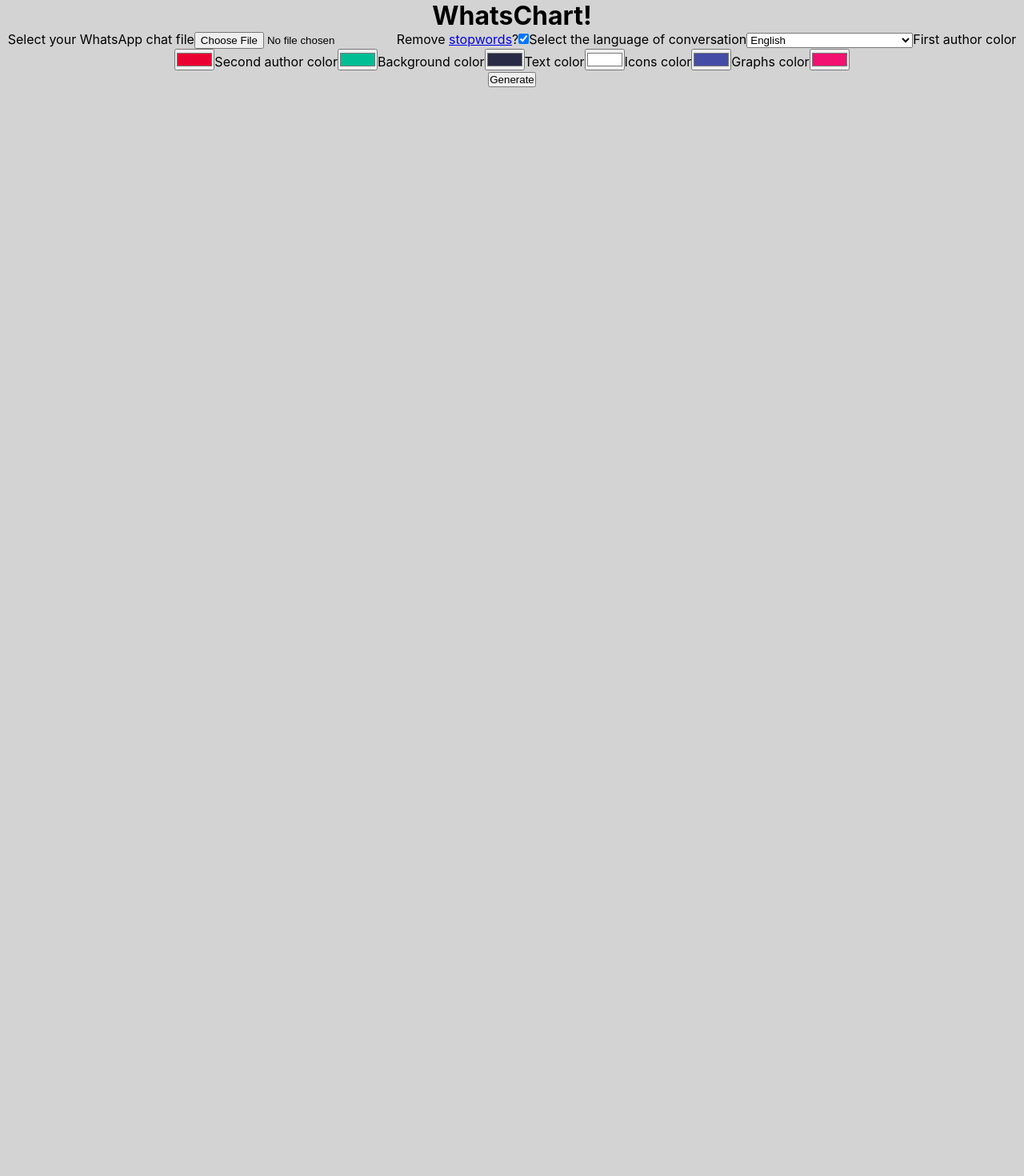
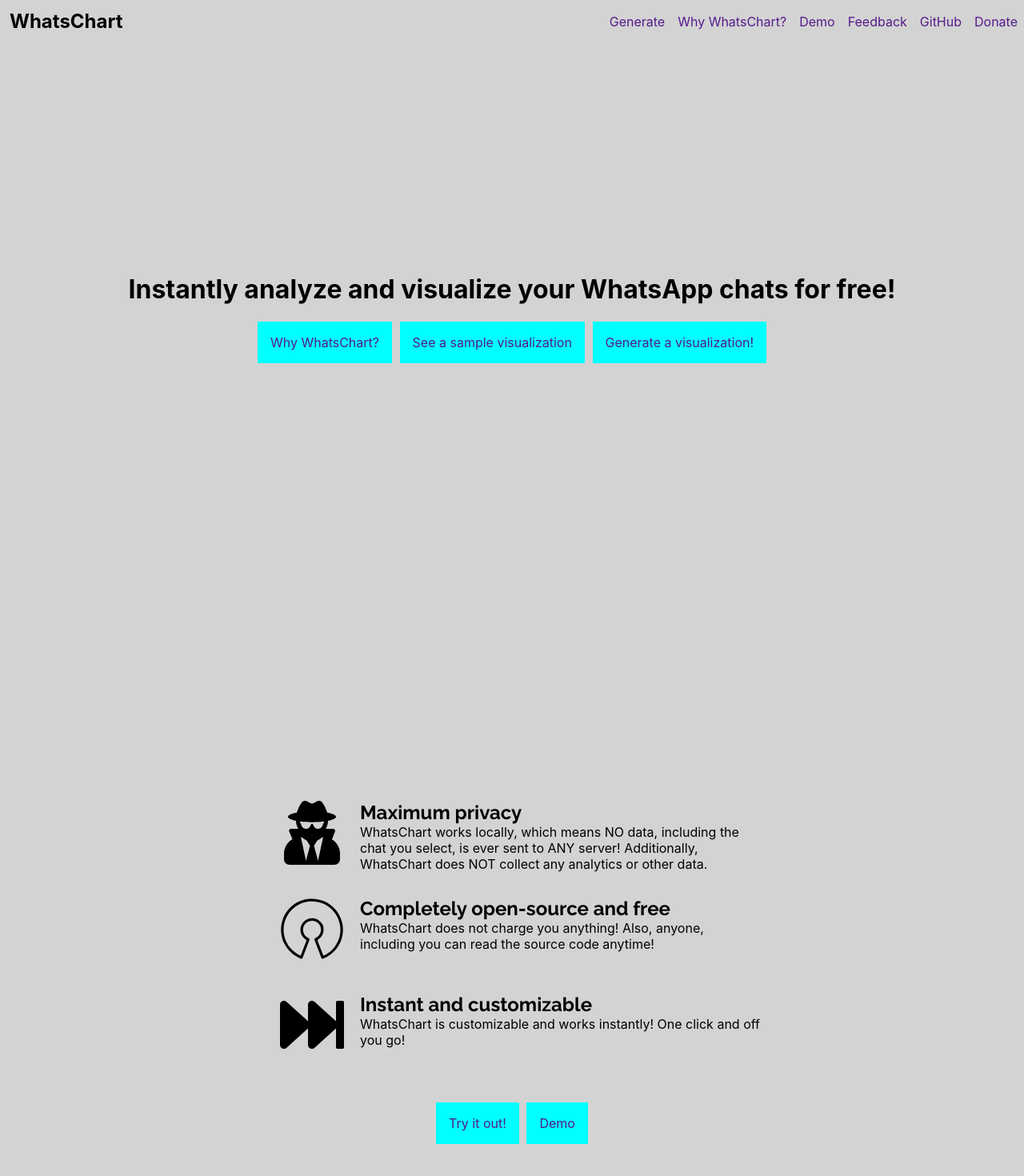
Before and after one commit to bhumitattarde/WhatsChart, a React (Create React App) app: page / in a window 1280 px wide. Shown: the top 1470 px of the page at 80% size. Before the commit the page ends 800 px from the top, so only its background shows below. Built offline with nearby package versions, Linux system fonts and the light colour scheme; what stopword would draw is missing.

Commit message:
Added UI

```diff
--- a/package.json
+++ b/package.json
@@ -4,6 +4,7 @@
   "private": true,
   "dependencies": {
     "@fortawesome/fontawesome-svg-core": "^1.2.35",
+    "@fortawesome/free-brands-svg-icons": "^5.15.3",
     "@fortawesome/free-regular-svg-icons": "^5.15.3",
     "@fortawesome/free-solid-svg-icons": "^5.15.3",
     "@fortawesome/react-fontawesome": "^0.1.14",
--- a/src/App.css
+++ b/src/App.css
@@ -1,18 +1,54 @@
-*{
+* {
   box-sizing: border-box;
   margin: 0;
   padding: 0;
 }
 
-body{
+body {
   background-color: lightgray;
-  display:flex;
+  display: flex;
   flex-direction: column;
   justify-content: center;
   align-items: center;
   text-align: center;
 }
 
-h1{
-  text-align: center;
+ul > li {
+  list-style: none;
 }
+
+a {
+  text-decoration: none;
+}
+
+.page {
+  width: 100vw;
+  height: 100vh;
+  display: flex;
+  flex-direction: column;
+  justify-content: center;
+  align-items: center;
+  padding: 0 1em;
+}
+
+.linksList {
+  display: flex;
+  flex-direction: row;
+  justify-content: center;
+  align-items: center;
+  flex-wrap: wrap;
+  margin-top: 1em;
+}
+
+.linksList > li {
+  margin: 0.3em;
+}
+
+.button {
+  display: flex;
+  justify-content: center;
+  align-items: center;
+  padding: 1em;
+  background-color: aqua;
+  color: brown;
+}
--- a/src/App.js
+++ b/src/App.js
@@ -1,7 +1,11 @@
 import React from "react";
 
 import WhatsChart from "./components/whatschart.js";
+import WhyWhatschart from "./components/whyWhatschart.js";
+import MainPage from "./components/mainpage.js";
+import NavBar from "./components/navbar.js";
 import FileForm from "./components/form.js";
+
 import "./App.css";
 
 class App extends React.Component {
@@ -11,13 +15,13 @@
       showChart: false,
     };
 
+    // member variables
+    this.config = {};
+    this.stats = {};
+
     // `this` bindings
     this.formSubmitCallback = this.formSubmitCallback.bind(this);
     this.showChart = this.showChart.bind(this);
-
-    // member variables
-    this.config = {};
-    this.stats = {};
   }
 
   formSubmitCallback(stats, config) {
@@ -36,7 +40,9 @@
   render() {
     return (
       <div>
-        <h1>WhatsChart!</h1>
+        <NavBar />
+        <MainPage />
+        <WhyWhatschart />
 
         <FileForm
           submitCallback={this.formSubmitCallback}
@@ -44,14 +50,14 @@
           chartVisible={this.state.showChart}
         />
 
-        {this.state.showChart && (
+        {/* {this.state.showChart && (
           <WhatsChart
             author1={this.stats.author1}
             author2={this.stats.author2}
             combined={this.stats.combined}
             config={this.config}
           />
-        )}
+        )} */}
       </div>
     );
   }
--- /dev/null
+++ b/src/components/mainpage.css
@@ -0,0 +1,6 @@
+.mainHeading {
+  margin: 0 2em;
+}
+
+.pageHeading {
+}
--- /dev/null
+++ b/src/components/mainpage.js
@@ -0,0 +1,26 @@
+import React from "react";
+
+import "./mainpage.css";
+
+const MainPage = (props) => (
+  <header id="mainPage" className="page">
+    <div className="mainHeading">
+      {/* <h1>WhatsChart</h1> */}
+      <h1>Instantly analyze and visualize your WhatsApp chats for free!</h1>
+    </div>
+
+    <ul className="linksList">
+      <li className="button">
+        <a href="">Why WhatsChart?</a>
+      </li>
+      <li className="button">
+        <a href="">See a sample visualization</a>
+      </li>
+      <li className="button">
+        <a href="">Generate a visualization!</a>
+      </li>
+    </ul>
+  </header>
+);
+
+export default MainPage;
--- /dev/null
+++ b/src/components/navbar.css
@@ -0,0 +1,27 @@
+.navBar {
+  width: 100vw;
+  position: fixed;
+  top: 0;
+  display: flex;
+  flex-direction: row;
+  justify-content: space-between;
+  align-items: center;
+  flex-wrap: wrap;
+  /* padding: 1em; */
+}
+
+.navBar > ul {
+  display: flex;
+  flex-direction: row;
+  justify-content: space-between;
+  align-items: center;
+  /* flex-wrap: wrap; */
+}
+
+.navBar > ul > li {
+  margin: 0.5em;
+}
+
+.navBar > h1 {
+  margin: 0.5em;
+}
--- /dev/null
+++ b/src/components/navbar.js
@@ -0,0 +1,31 @@
+import React from "react";
+
+import "./navbar.css";
+
+const NavBar = (props) => (
+  <nav className="navBar">
+    <h1>WhatsChart</h1>
+    <ul>
+      <li>
+        <a href="">Generate</a>
+      </li>
+      <li>
+        <a href="">Why WhatsChart?</a>
+      </li>
+      <li>
+        <a href="">Demo</a>
+      </li>
+      <li>
+        <a href="">Feedback</a>
+      </li>
+      <li>
+        <a href="">GitHub</a>
+      </li>
+      <li>
+        <a href="">Donate</a>
+      </li>
+    </ul>
+  </nav>
+);
+
+export default NavBar;
--- /dev/null
+++ b/src/components/whyWhatschart.css
@@ -0,0 +1,30 @@
+.whyWhatschartBox {
+  display: flex;
+  flex-direction: row;
+  justify-content: center;
+  align-items: center;
+  text-align: left;
+}
+
+.whyWhatschartBox > div {
+  width: 120px;
+  height: 120px;
+  display: flex;
+  justify-content: center;
+  align-items: center;
+  font-size: 80px;
+}
+
+.whyWhatschartBox > section {
+  width: 100%;
+  max-width: 500px;
+  height: 80px;
+}
+
+#whyWhatschartList {
+  display: flex;
+  flex-direction: column;
+  justify-content: center;
+  align-items: center;
+  margin: 1em;
+}
--- /dev/null
+++ b/src/components/whyWhatschart.js
@@ -0,0 +1,62 @@
+import React from "react";
+
+import { FontAwesomeIcon } from "@fortawesome/react-fontawesome";
+import { faUserSecret, faFastForward } from "@fortawesome/free-solid-svg-icons";
+import { faOsi } from "@fortawesome/free-brands-svg-icons";
+
+import "./whyWhatschart.css";
+
+const WhyWhatschart = (props) => (
+  <div id="whyWhatschart" className="page">
+    <ul id="whyWhatschartList">
+      <li className="whyWhatschartBox">
+        <div>
+          <FontAwesomeIcon icon={faUserSecret} fixedWidth />
+        </div>
+        <section>
+          <h2>Maximum privacy</h2>
+          <p>
+            WhatsChart works locally, which means NO data, including the chat
+            you select, is ever sent to ANY server! Additionally, WhatsChart
+            does NOT collect any analytics or other data.
+          </p>
+        </section>
+      </li>
+      <li className="whyWhatschartBox">
+        <div>
+          <FontAwesomeIcon icon={faOsi} fixedWidth />
+        </div>
+        <section>
+          <h2>Completely open-source and free</h2>
+          <p>
+            WhatsChart does not charge you anything! Also, anyone, including you
+            can read the source code anytime!
+          </p>
+        </section>
+      </li>
+      <li className="whyWhatschartBox">
+        <div>
+          <FontAwesomeIcon icon={faFastForward} fixedWidth />
+        </div>
+        <section>
+          <h2>Instant and customizable</h2>
+          <p>
+            WhatsChart is customizable and works instantly! One click and off
+            you go!
+          </p>
+        </section>
+      </li>
+    </ul>
+
+    <ul className="linksList">
+      <li className="button">
+        <a href="">Try it out!</a>
+      </li>
+      <li className="button">
+        <a href="">Demo</a>
+      </li>
+    </ul>
+  </div>
+);
+
+export default WhyWhatschart;
```
Also changed, not shown: 1 other file (tests, documents, lock files or other folders).
